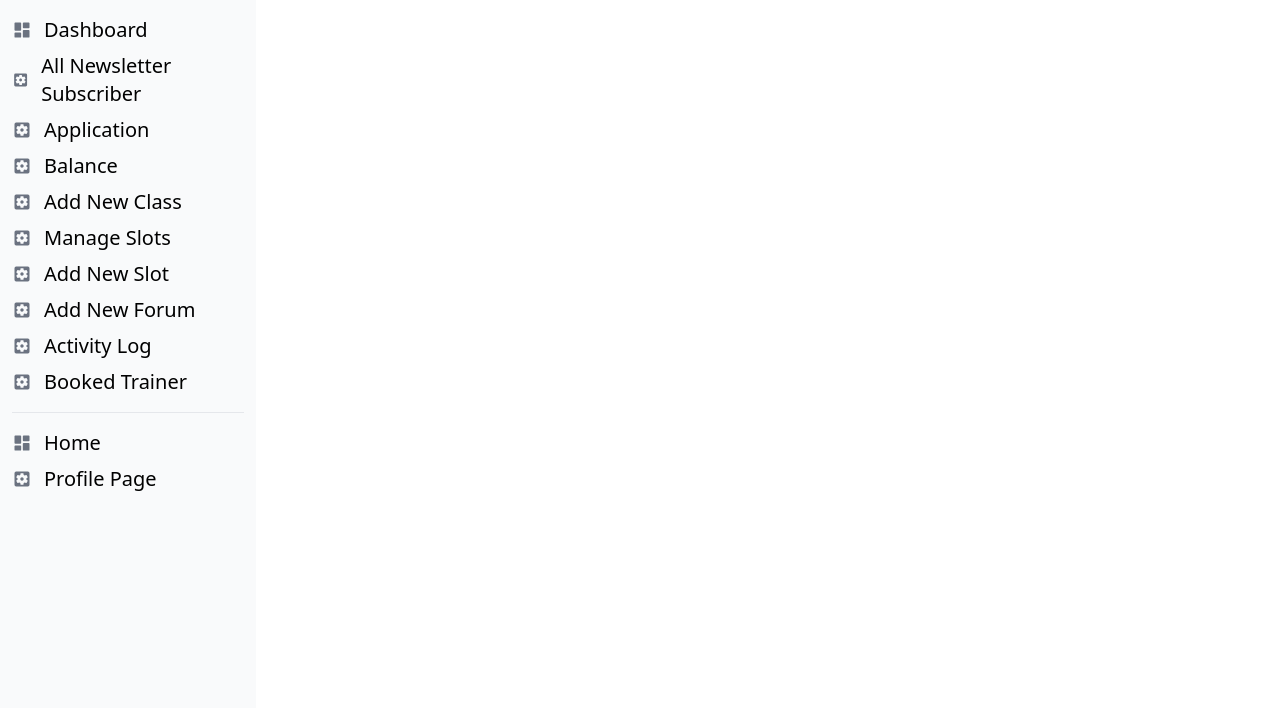
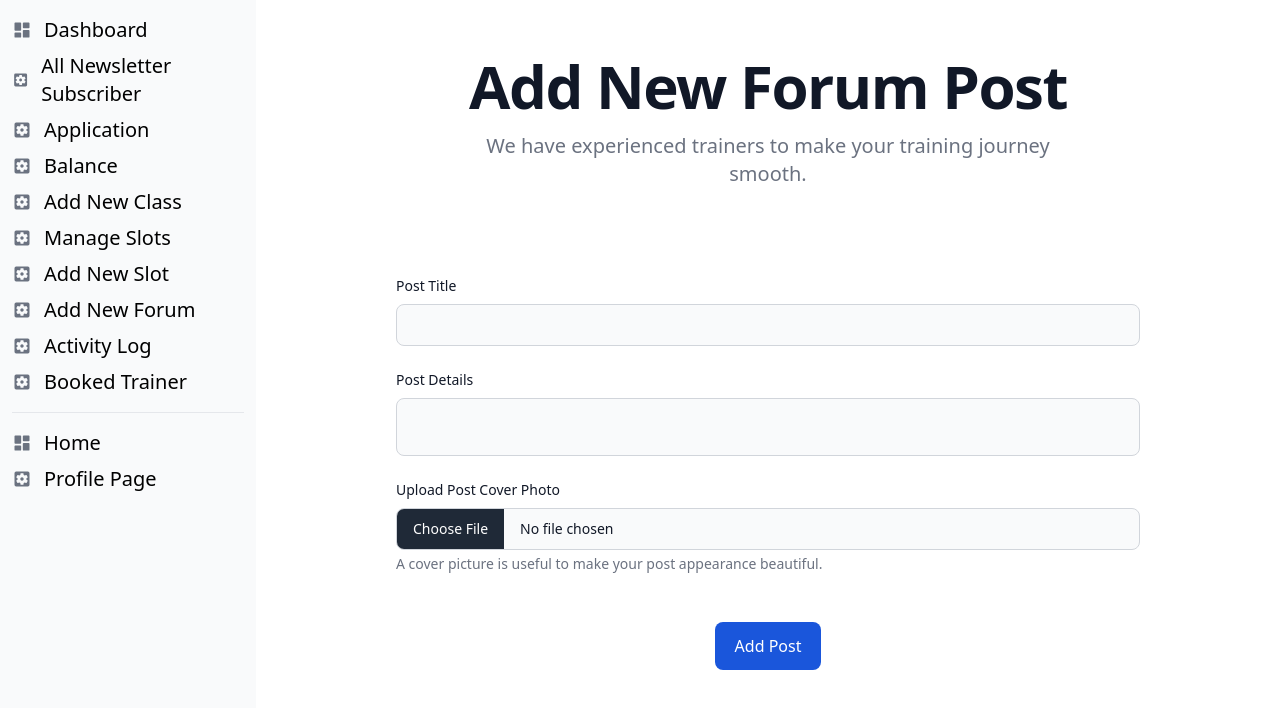
Before and after one commit to sumdx/fit4souls-client-side, a React (Vite) app: page /dashboard/post-forum in a window 1280 px wide. Shown: the top 708 px of the page. Built offline with nearby package versions, Linux system fonts and the light colour scheme; no server answers.

Commit message:
feat (forum) : forum post data form  added

```diff
--- a/src/Pages/Dashboard/Shared/AddNewForum.jsx
+++ b/src/Pages/Dashboard/Shared/AddNewForum.jsx
@@ -1,11 +1,141 @@
 import React from 'react';
+import { useForm } from 'react-hook-form';
+import useAxiosPublic from '../../../Hooks/useAxiosPublic';
+import useAxiosAdmin from '../../../Hooks/useAxiosAdmin';
+import Swal from 'sweetalert2';
+const image_hosting_key = import.meta.env.VITE_IMAGE_HOSTING_KEY;
+const image_hosting_api = `https://api.imgbb.com/1/upload?key=${image_hosting_key}`;
+const AddNewForum = () => {
+    const {
+        register,
+        handleSubmit,
+        reset,
+        formState: { errors },
+      } = useForm();
+      const axiosPublic = useAxiosPublic();
+    //   const axiosAdmin = useAxiosAdmin();
 
-const AddNewForum = () => {
-    return (
+      const onSubmit = async (data) => {
+        const imageFile = { image: data.photoUrl[0] };
+
+        const res = await axiosPublic.post(image_hosting_api, imageFile, {
+          headers: {
+            "content-type": "multipart/form-data",
+          },
+        });
+        if (res.data.success) {
+          const photoUrL = res.data.data.display_url;
+          const postInfo = {
+            postName: data.postName,
+            photoURL: photoUrL,
+            postDetails: data.postDetails,
+          };
+
+          axiosPublic
+            .post("/forum", postInfo)
+            .then((res) => {
+              if (res.data.insertedId) {
+                Swal.fire({
+                  title: "Success!",
+                  text: "Forum Post Added Successfully",
+                  icon: "success",
+                  confirmButtonText: "Okay",
+                });
+                reset();
+              }
+            })
+            .catch((err) => {
+              Swal.fire({
+                title: "Error!",
+                text: "Something Wrong in saving post data in database",
+                icon: "error",
+                confirmButtonText: "Okay",
+              });
+            });
+        }
+      };
+      return (
         <div>
-
+          <div>
+            <div>
+              <div className="flex flex-col justify-center items-center text-center mb-16">
+                <h1 class="mb-4 mt-10 text-4xl font-extrabold leading-none tracking-tight text-gray-900 md:text-5xl lg:text-6xl dark:text-white">
+                  Add New Forum Post
+                </h1>
+                <p class="mb-6 text-lg font-normal text-gray-500 lg:text-xl sm:px-16 xl:px-48 dark:text-gray-400">
+                  We have experienced trainers to make your training journey smooth.
+                </p>
+              </div>
+            </div>
+            <div className="w-3/4 mx-auto">
+              <form onSubmit={handleSubmit(onSubmit)} action="">
+                <div class="mb-6">
+                  <label
+                    for="default-input"
+                    class="block mb-2 text-sm font-medium text-gray-900 dark:text-white"
+                  >
+                    Post Title
+                  </label>
+                  <input
+                    {...register("postName", { required: true })}
+                    type="text"
+                    id="default-input"
+                    class="bg-gray-50 border border-gray-300 text-gray-900 text-sm rounded-lg focus:ring-blue-500 focus:border-blue-500 block w-full p-2.5 dark:bg-gray-700 dark:border-gray-600 dark:placeholder-gray-400 dark:text-white dark:focus:ring-blue-500 dark:focus:border-blue-500"
+                  />
+                </div>
+                <div class="mb-6">
+                  <label
+                    for="large-input"
+                    class="block mb-2 text-sm font-medium text-gray-900 dark:text-white"
+                  >
+                    Post Details
+                  </label>
+                  <input
+                    {...register("postDetails", { required: true })}
+                    type="text"
+                    id="large-input"
+                    class="block w-full p-4 text-gray-900 border border-gray-300 rounded-lg bg-gray-50 text-base focus:ring-blue-500 focus:border-blue-500 dark:bg-gray-700 dark:border-gray-600 dark:placeholder-gray-400 dark:text-white dark:focus:ring-blue-500 dark:focus:border-blue-500"
+                  />
+                </div>
+                <div>
+                  <label
+                    class="block mb-2 text-sm font-medium text-gray-900 dark:text-white"
+                    for="user_avatar"
+                  >
+                    Upload Post Cover Photo
+                  </label>
+                  <input
+                    {...register("photoUrl", { required: true })}
+                    class="block w-full text-sm text-gray-900 border border-gray-300 rounded-lg cursor-pointer bg-gray-50 dark:text-gray-400 focus:outline-none dark:bg-gray-700 dark:border-gray-600 dark:placeholder-gray-400"
+                    aria-describedby="user_avatar_help"
+                    id="user_avatar"
+                    type="file"
+                  />
+                  {errors.photoUrl && (
+                    <span className="text-red-700 ml-2 mt-8">
+                      * Image is Required
+                    </span>
+                  )}
+                  <div
+                    class="mt-1 text-sm text-gray-500 dark:text-gray-300"
+                    id="user_avatar_help"
+                  >
+                    A cover picture is useful to make your post appearance beautiful.
+                  </div>
+                </div>
+                <div className="text-center mt-12">
+                  <button
+                    type="submit"
+                    class=" px-5 py-3 text-base font-medium text-center text-white bg-blue-700 rounded-lg hover:bg-blue-800 focus:ring-4 focus:ring-blue-300  dark:bg-blue-600 dark:hover:bg-blue-700 dark:focus:ring-blue-800"
+                  >
+                    Add Post
+                  </button>
+                </div>
+              </form>
+            </div>
+          </div>
         </div>
-    );
+      );
 };
 
 export default AddNewForum;
--- a/src/Providers/AdminTrainerSharedRoute.jsx
+++ b/src/Providers/AdminTrainerSharedRoute.jsx
@@ -1,11 +1,7 @@
 import React from 'react';
 
-const AdminTrainerSharedRoute = () => {
-    return (
-        <div>
-
-        </div>
-    );
+const AdminTrainerSharedRoute = ({children}) => {
+    return children;
 };
 
 export default AdminTrainerSharedRoute;
```
